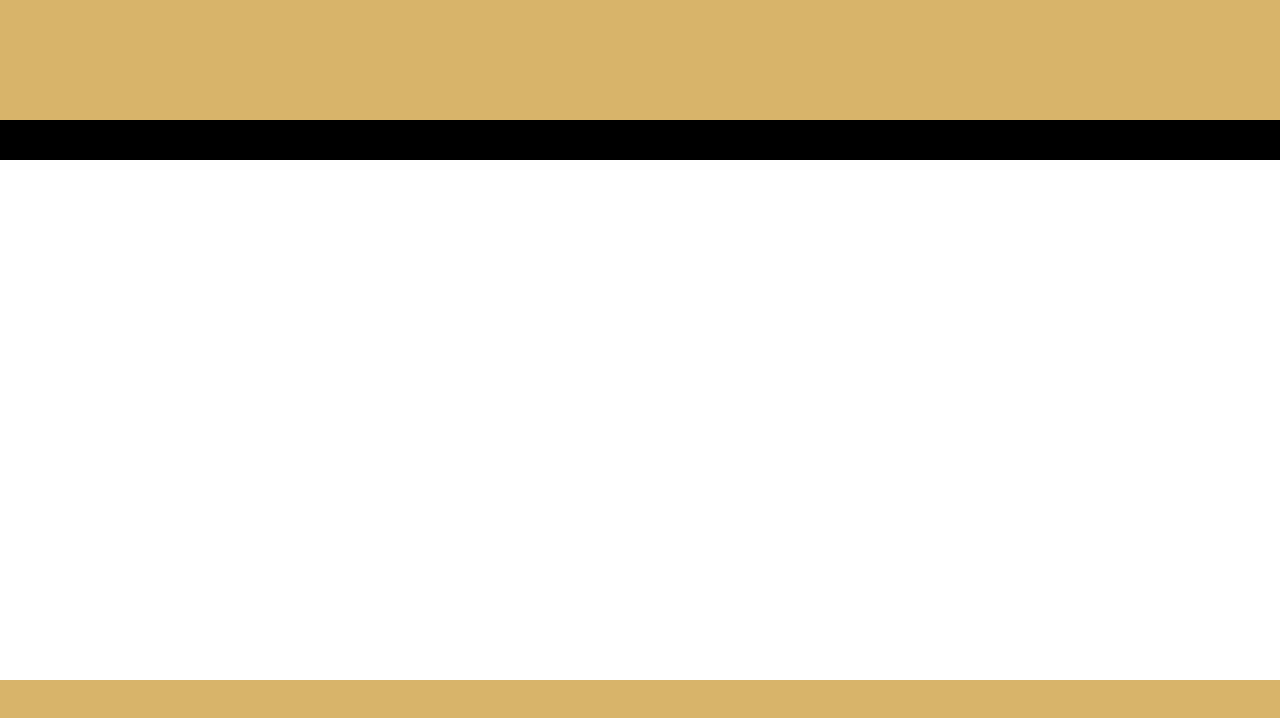
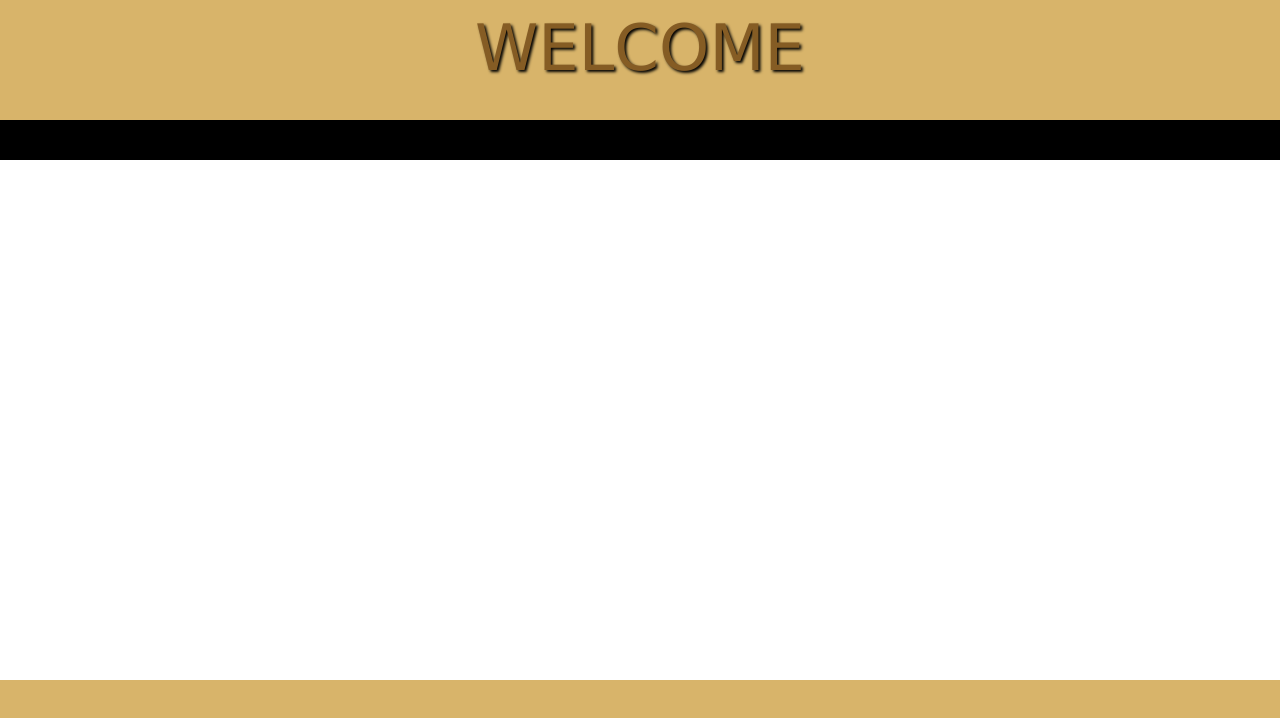
Before and after one commit to CatAcker/demopspf, an Angular app: page /home-screen in a window 1280 px wide. Shown: the top 718 px of the page. Built offline with nearby package versions, Linux system fonts and the light colour scheme.

Commit message:
add heading home screen

```diff
--- a/src/app/components/home-screen/home-screen.component.html
+++ b/src/app/components/home-screen/home-screen.component.html
@@ -1,6 +1,10 @@
 <div class="container-flex">
     <div id="block">
-        <div id="block2"></div>
+        <div id="block2">
+            <label>WELCOME</label>
+        </div>
     </div>
     <div id="block3"></div>
+
+
 </div>
--- a/src/app/components/home-screen/home-screen.component.scss
+++ b/src/app/components/home-screen/home-screen.component.scss
@@ -8,6 +8,10 @@
     background-color: #d8b46a;
     width:100vw;
     height:15vh;
+    color: #855c24;
+    font-size: 5vmax;
+    text-shadow: 2px 2px 3px black;
+    text-align: center;
 
 }
 
@@ -17,5 +21,4 @@
     background-color: #d8b46a;
     width:100vw;
     height:15vh;
-
 }
```
